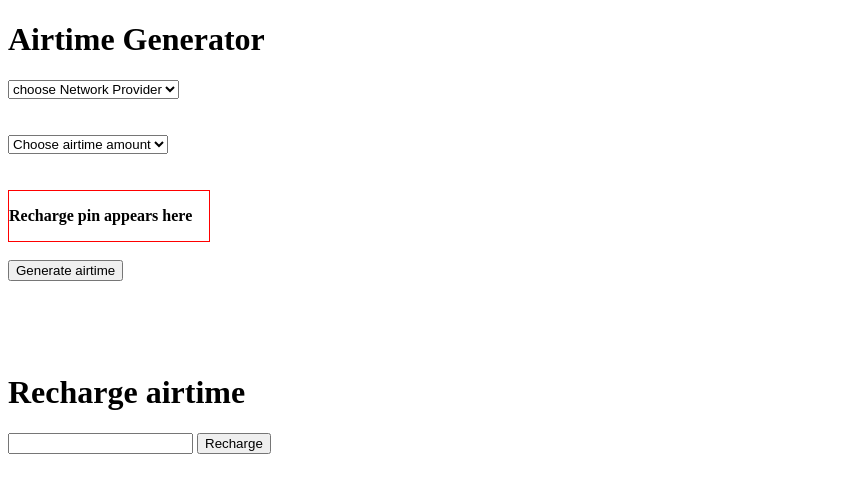
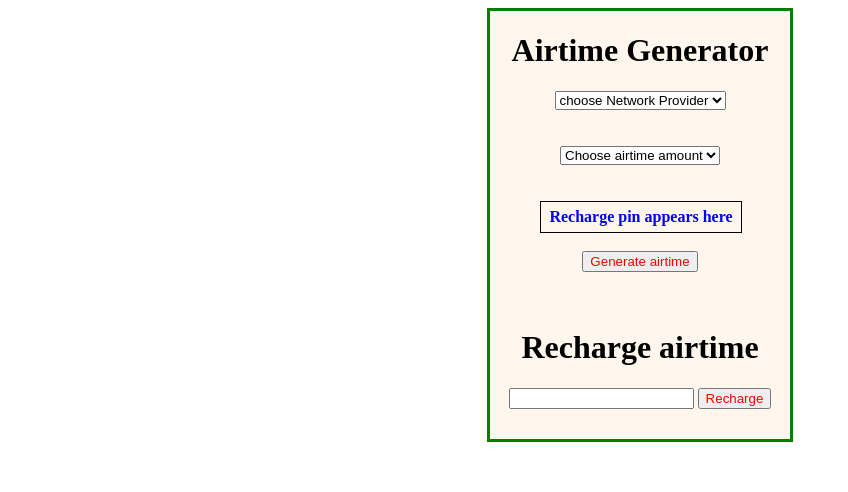
Before and after one commit to Biyayaa/Airtime-Generator, a plain HTML site: page index.html in a window 1280 px wide. Shown: the whole page, without its empty margins (0-848 px from the left). Drawn offline with Linux system fonts and the light colour scheme.

Commit message:
styling for the generator

```diff
--- a/script.js
+++ b/script.js
@@ -1,6 +1,6 @@
 let network = document.getElementById("Network");
 let amount = document.getElementById("Amount");
-let rechargeCode = Math.floor(Math.random() * 100000000000);
+let rechargeCode = Math.floor(Math.random() * 10000000000000000);
 let rechargePin = document.getElementById("code");
 
 function submit() {
--- a/style.css
+++ b/style.css
@@ -1,9 +1,31 @@
 .box {
-    border: 1px solid red;
+    border: 1px solid black;
     width: 200px;
-    height: 50px;
+    height: 30px;
+    margin-left: 50px;
+    display: flex;
+    justify-content: center;
+    align-items: center;
+    color: blue;
 }
 
 p {
     font-weight: 600;
 }
+
+main{
+    background-color: rgba(255, 228, 196, 0.298);
+    border: 3px solid green;
+    width: 300px;
+    text-align: center;
+    padding-bottom: 30px;
+}
+
+button{
+    color: red;
+}
+
+body{
+    display: flex;
+    justify-content: center;
+}
```
Also changed, not shown: index.html (+1 -1 lines).
